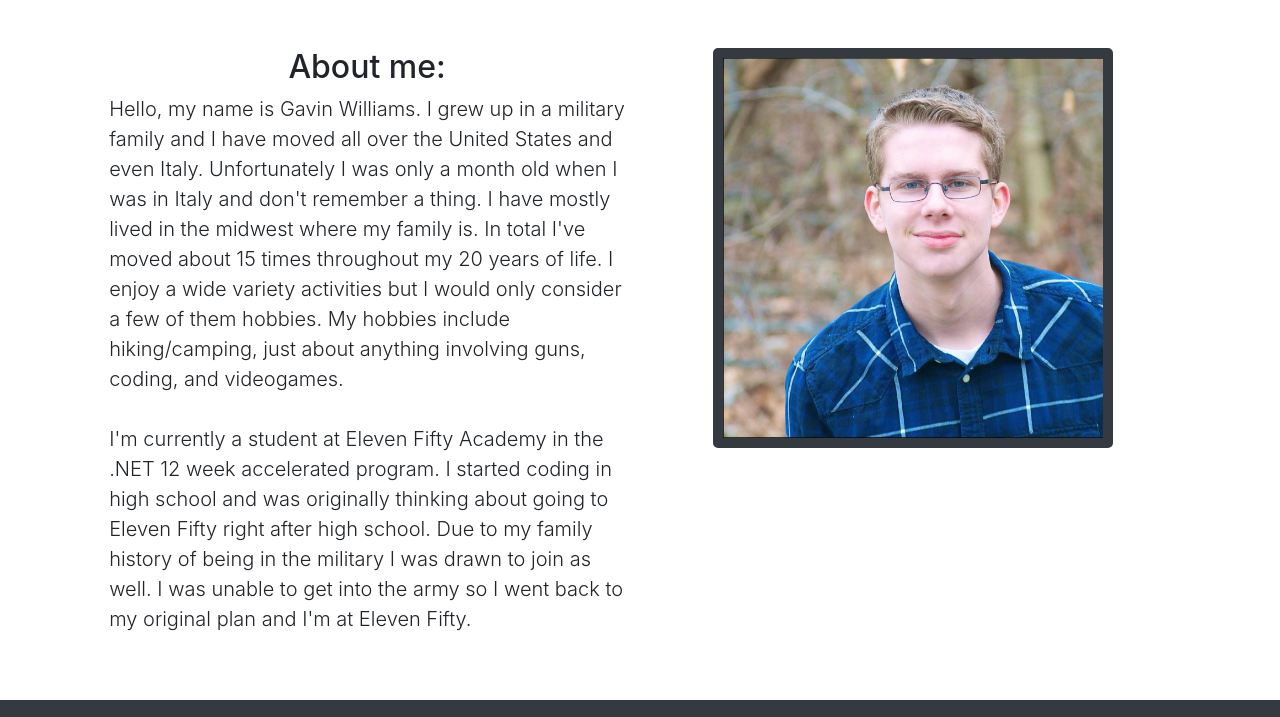
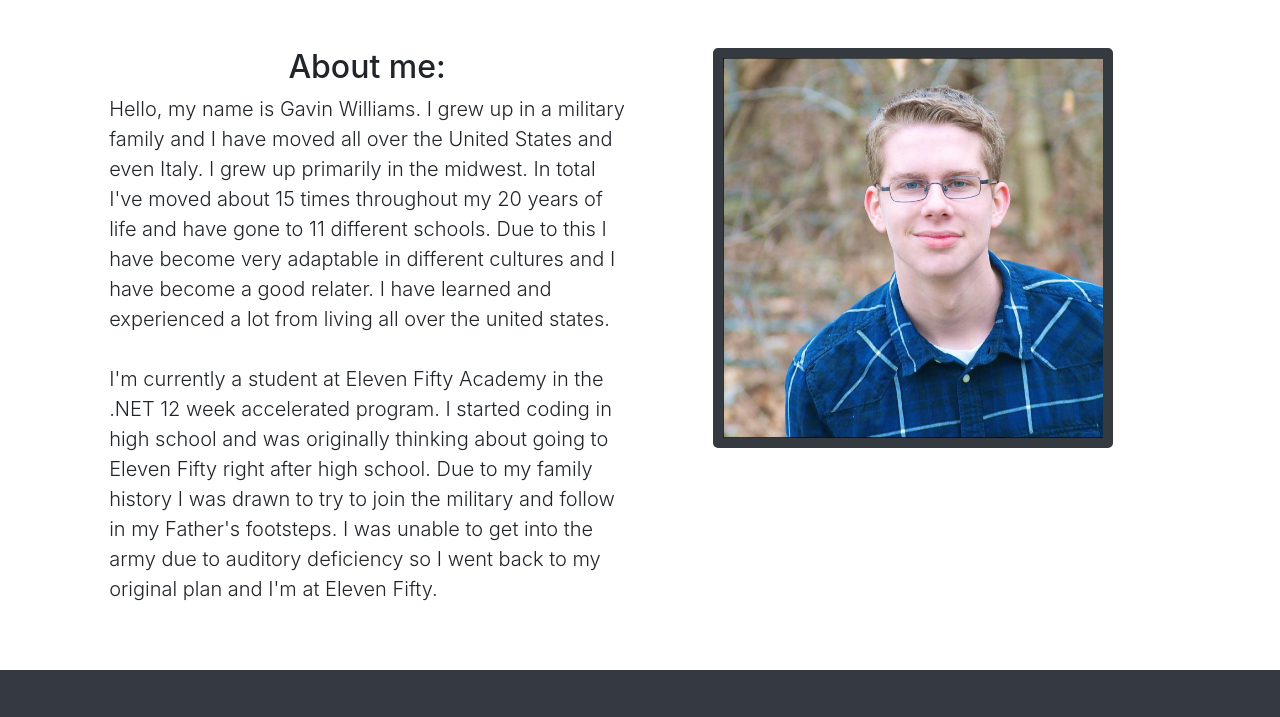
Before and after one commit to Gavjoswil/PortfolioProject, a website with bundled scripts: page index.html in a window 1280 px wide. Shown: the part 802-1519 px from the top of the page. Built offline with nearby package versions, Linux system fonts and the light colour scheme.

Commit message:
About me edited

```diff
--- a/index.html
+++ b/index.html
@@ -81,8 +81,8 @@
         <div class="col-md-1"></div>
         <div class="col-md-5">
           <h2 class="text-center">About me:</h2>
-          <p class="lead">Hello, my name is Gavin Williams. I grew up in a military family and I have moved all over the United States and even Italy. Unfortunately I was only a month old when I was in Italy and don't remember a thing. I have mostly lived in the midwest where my family is. In total I've moved about 15 times throughout my 20 years of life. I enjoy a wide variety activities but I would only consider a few of them hobbies. My hobbies include hiking/camping, just about anything involving guns, coding, and videogames. <br> <br>
-          I'm currently a student at Eleven Fifty Academy in the .NET 12 week accelerated program. I started coding in high school and was originally thinking about going to Eleven Fifty right after high school. Due to my family history of being in the military I was drawn to join as well. I was unable to get into the army so I went back to my original plan and I'm at Eleven Fifty.</p>
+          <p class="lead">Hello, my name is Gavin Williams. I grew up in a military family and I have moved all over the United States and even Italy. I grew up primarily in the midwest. In total I've moved about 15 times throughout my 20 years of life and have gone to 11 different schools. Due to this I have become very adaptable in different cultures and I have become a good relater. I have learned and experienced a lot from living all over the united states. <br> <br>
+          I'm currently a student at Eleven Fifty Academy in the .NET 12 week accelerated program. I started coding in high school and was originally thinking about going to Eleven Fifty right after high school. Due to my family history I was drawn to try to join the military and follow in my Father's footsteps. I was unable to get into the army due to auditory deficiency so I went back to my original plan and I'm at Eleven Fifty.</p>
         </div>
         <div class="col-md-5">
           <img src="img/ProfPic.JPG" id="myphoto" class="center-block">
```
